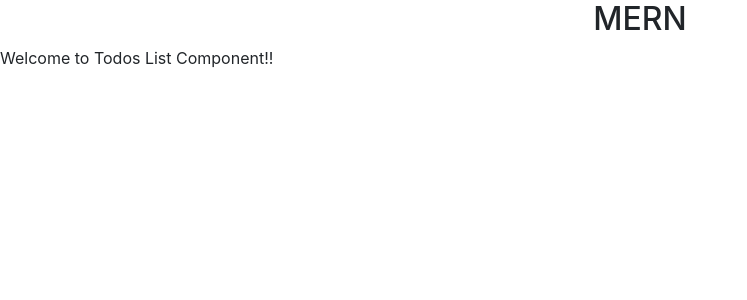
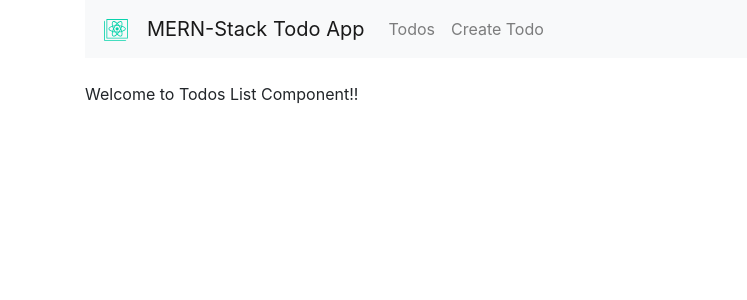
Before and after one commit to JQueimado/TestReactServer, a React (Create React App) app in the folder Mongodb-Test/mern-example/: page / in a window 1280 px wide. Shown: the top 300 px of the page, without its empty margins (0-747 px from the left). Built offline with nearby package versions, Linux system fonts and the light colour scheme.

Commit message:
Pasted new App.js

```diff
--- a/Mongodb-Test/mern-example/src/App.js
+++ b/Mongodb-Test/mern-example/src/App.js
@@ -16,12 +16,43 @@
 function App() {
   return (
     <Router>
-      <div className="App">
-        <h2>MERN</h2>
+      <div className="container">
+        <nav className="navbar navbar-expand-lg navbar-light bg-light">
+          <a
+            class="navbar-brand"
+            href="https://codingthesmartway.com"
+            target="_blank"
+          >
+            <img
+              src={logo}
+              width="30"
+              height="30"
+              alt="CodingTheSmartWay.com"
+            />
+          </a>
+          <Link to="/" className="navbar-brand">
+            MERN-Stack Todo App
+          </Link>
+          <div className="collpase navbar-collapse">
+            <ul className="navbar-nav mr-auto">
+              <li className="navbar-item">
+                <Link to="/" className="nav-link">
+                  Todos
+                </Link>
+              </li>
+              <li className="navbar-item">
+                <Link to="/create" className="nav-link">
+                  Create Todo
+                </Link>
+              </li>
+            </ul>
+          </div>
+        </nav>
+        <br />
+        <Route path="/" exact component={TodosList} />
+        <Route path="/edit/:id" component={EditTodo} />
+        <Route path="/create" component={CreateTodo} />
       </div>
-      <Route path="/" exact component={TodosList} />
-      <Route path="/edit/:id" component={EditTodo} />
-      <Route path="/create" component={CreateTodo} />
     </Router>
   );
 }
```
